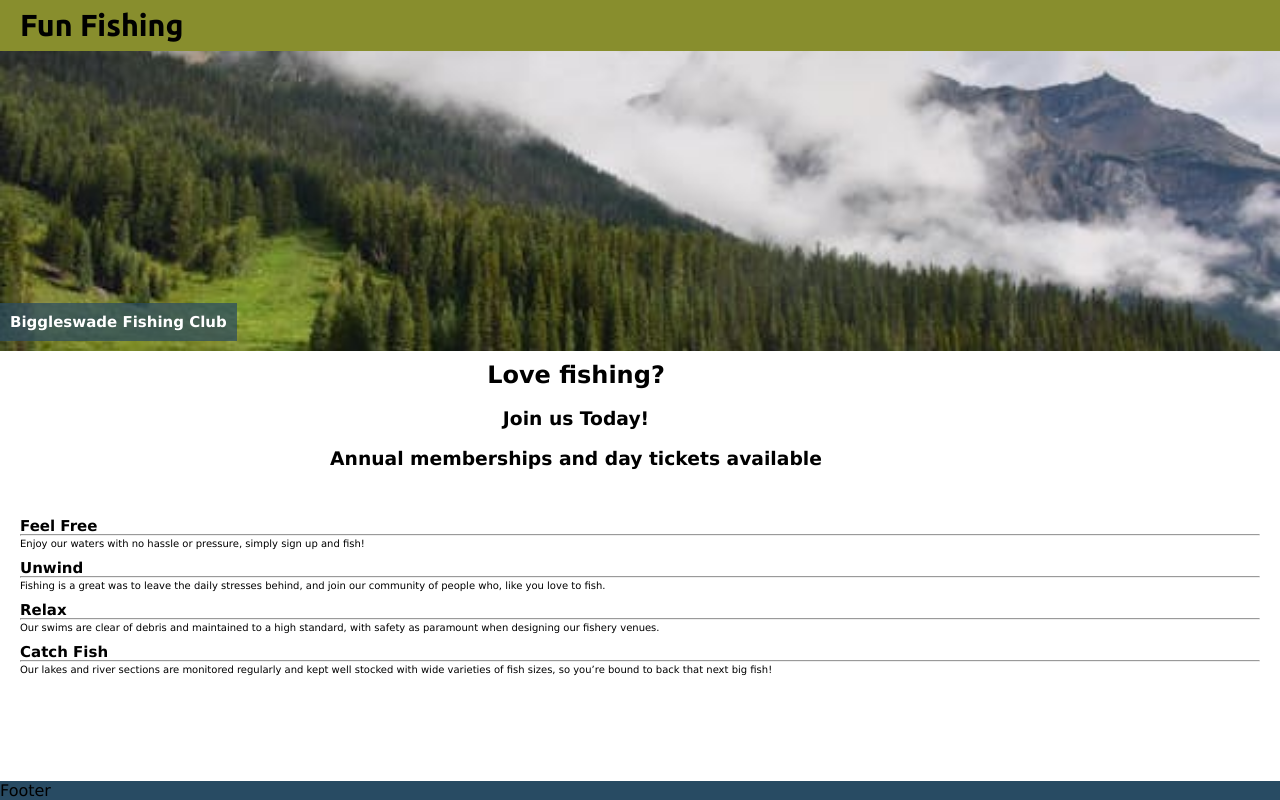
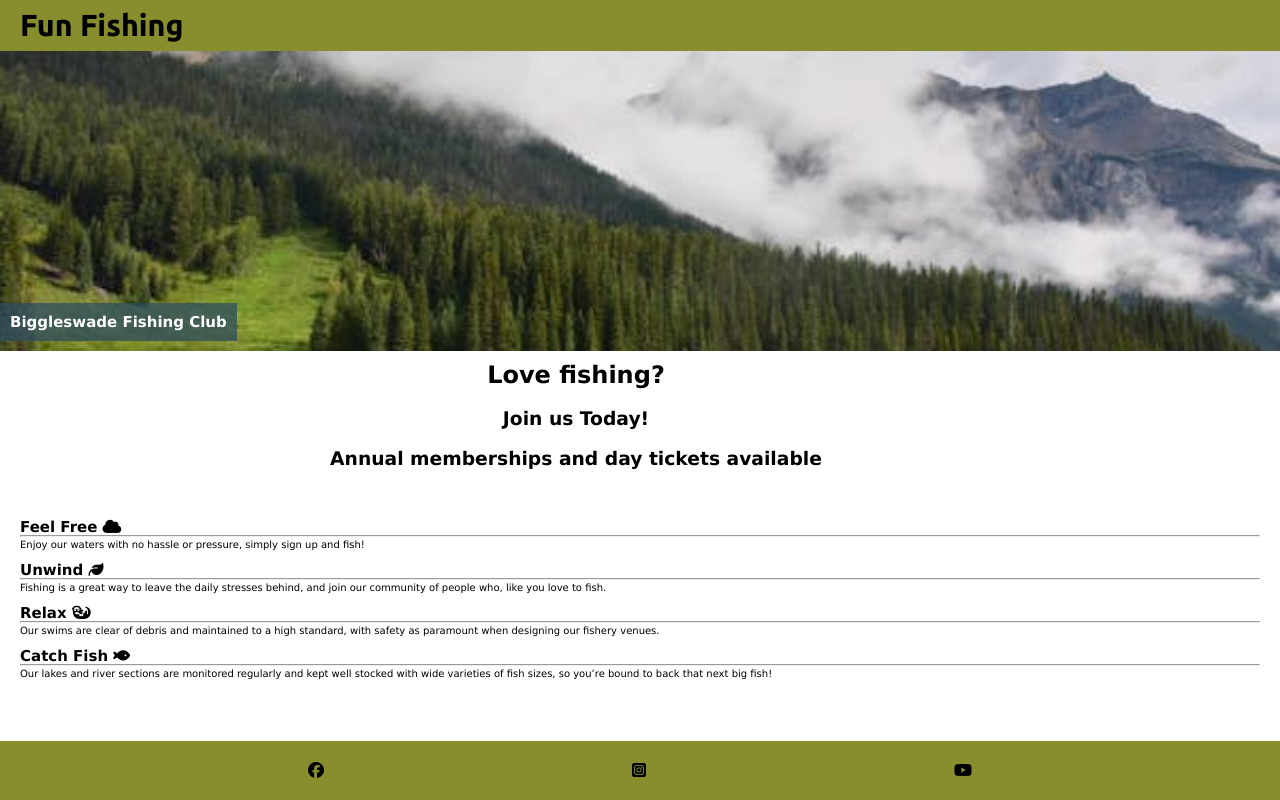
Before and after one commit to Rick-8/fishingclub, a plain HTML site: page index.html in a window 1280 px wide. Drawn offline with Linux system fonts and the light colour scheme; a web font is replaced by a local one.

Commit message:
updated footer styling and added social media icons

```diff
--- a/assets/css/style.css
+++ b/assets/css/style.css
@@ -79,6 +79,14 @@ main {
 }
 
 /* Footer */
+#social-media {
+    text-align: center;
+    padding: 20px 0;
+    display: flex;
+    justify-content: space-evenly;
+    list-style-type: none;
+}
 footer {
-    background-color: rgb(40, 75, 99);
+    background-color: rgb(136, 142, 45);
+
 }
--- a/index.html
+++ b/index.html
@@ -41,25 +41,25 @@
         <section>
             <div id="reasons">
                 <div>
-                    <h3>Feel Free </h3>
+                    <h3>Feel Free <i class="fa-solid fa-cloud"></i></h3>
                     <hr>
                     <p>Enjoy our waters with no hassle or pressure, simply sign up and fish!</p>
                 </div>
 
                 <div>
-                    <h3>Unwind</h3>
+                    <h3>Unwind <i class="fa-solid fa-leaf"></i></h3>
                     <hr>
-                    <p>Fishing is a great was to leave the daily stresses behind, and join our community of people who, like you love to fish.</p>
+                    <p>Fishing is a great way to leave the daily stresses behind, and join our community of people who, like you love to fish.</p>
                 </div>
 
                 <div>
-                    <h3>Relax </h3>
+                    <h3>Relax <i class="fa-solid fa-otter"></i></h3>
                     <hr>
                     <p>Our swims are clear of debris and maintained to a high standard, with safety as paramount when designing our fishery venues.</p>
                 </div>
 
                 <div>
-                    <h3>Catch Fish </h3>
+                    <h3>Catch Fish <i class="fa-solid fa-fish"></i></h3>
                     <hr>
                     <p>Our lakes and river sections are monitored regularly and kept well stocked with wide varieties of fish sizes, so you’re bound to back that next big fish! </p>
                 </div>
@@ -69,11 +69,15 @@
 
     <!-- Footer -->
     <footer>
-        Footer
+        <ul id="social-media">
+        <li><i class="fa-brands fa-facebook"></i></li>
+        <li><i class="fa-brands fa-square-instagram"></i></li>
+        <li><i class="fa-brands fa-youtube"></i></li>
+        </ul>
     </footer>
 
-
-
+<!-- Font Awsome link-->
+    <script src="https://kit.fontawesome.com/58851690d4.js" crossorigin="anonymous"></script>
 </body>
 
 </html>
```
